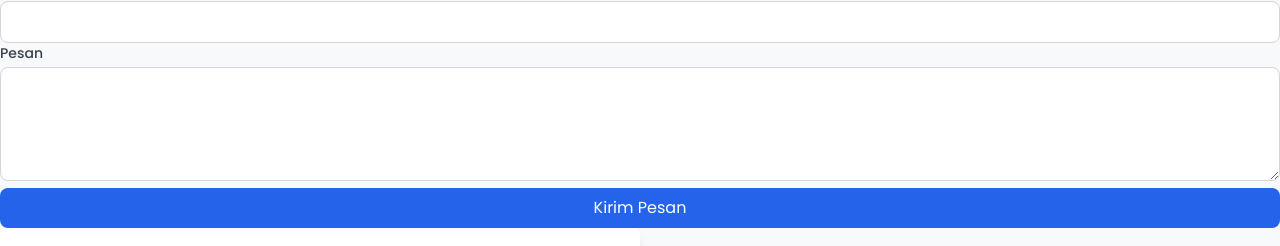
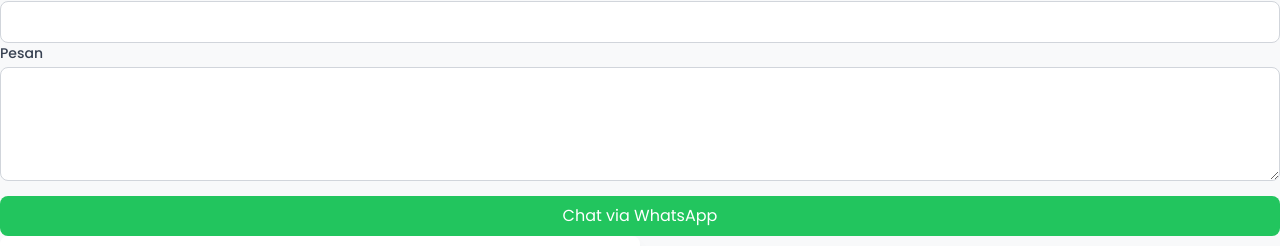
Before and after one commit to balqis515/umkm-repo-github, a plain HTML site: page index.html in a window 1280 px wide. Shown: the part 3767-4013 px from the top of the page. Drawn offline with nearby package versions, Linux system fonts and the light colour scheme.

Commit message:
update sourcode

```diff
--- a/index.html
+++ b/index.html
@@ -639,7 +639,10 @@
                         <label for="message" class="block text-sm font-medium text-gray-700 mb-1">Pesan</label>
                         <textarea id="message" rows="4" class="w-full px-4 py-2 border border-gray-300 rounded-lg focus:ring-2 focus:ring-blue-500 focus:border-blue-500 outline-none"></textarea>
                     </div>
-                    <button type="submit" class="w-full bg-blue-600 text-white py-2 rounded-lg hover:bg-blue-700 transition">Kirim Pesan</button>
+                    <a href="https://wa.me/6285156947451?text=Halo,%20saya%20tertarik%20dengan%20produk%20Anda." target="_blank" class="mt-2 block w-full bg-green-500 text-white py-2 rounded-lg hover:bg-green-600 transition text-center">
+  Chat via WhatsApp
+</a>
+
                 </form>
             </div>
             <div class="w-full md:w-1/2">
```
